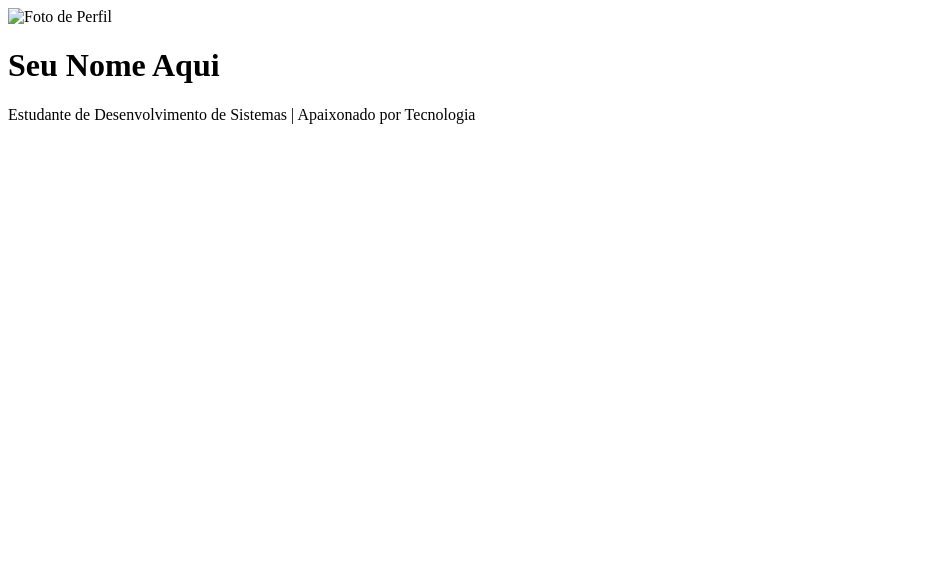
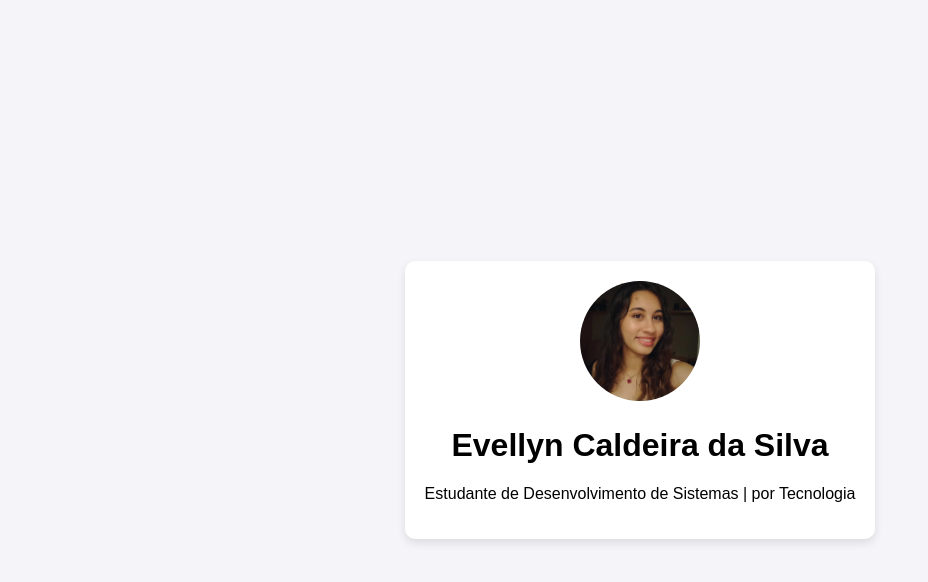
Before and after one commit to evellyncsilva6-coder/meu-perfil-git, a plain HTML site: page index.html in a window 1280 px wide. Shown: the whole page, without its empty margins (0-928 px from the left). Drawn offline with Linux system fonts and the light colour scheme.

Commit message:
mudanças

```diff
--- a/index.html
+++ b/index.html
@@ -4,12 +4,13 @@
     <meta charset="UTF-8">
     <meta name="viewport" content="width=device-width, initial-scale=1.0">
     <title>Document</title>
+    <link rel="stylesheet" href="style.css">
 </head>
 <body>
      <div class="card">
-        <img src="perfil.png" alt="Foto de Perfil">
-        <h1>Seu Nome Aqui</h1>
-        <p>Estudante de Desenvolvimento de Sistemas | Apaixonado por Tecnologia</p>
+        <img src="minha-foto.png" alt="Foto de Perfil">
+        <h1>Evellyn Caldeira da Silva</h1>
+        <p>Estudante de Desenvolvimento de Sistemas | por Tecnologia</p>
     </div>
 </body>
 </html>
```
